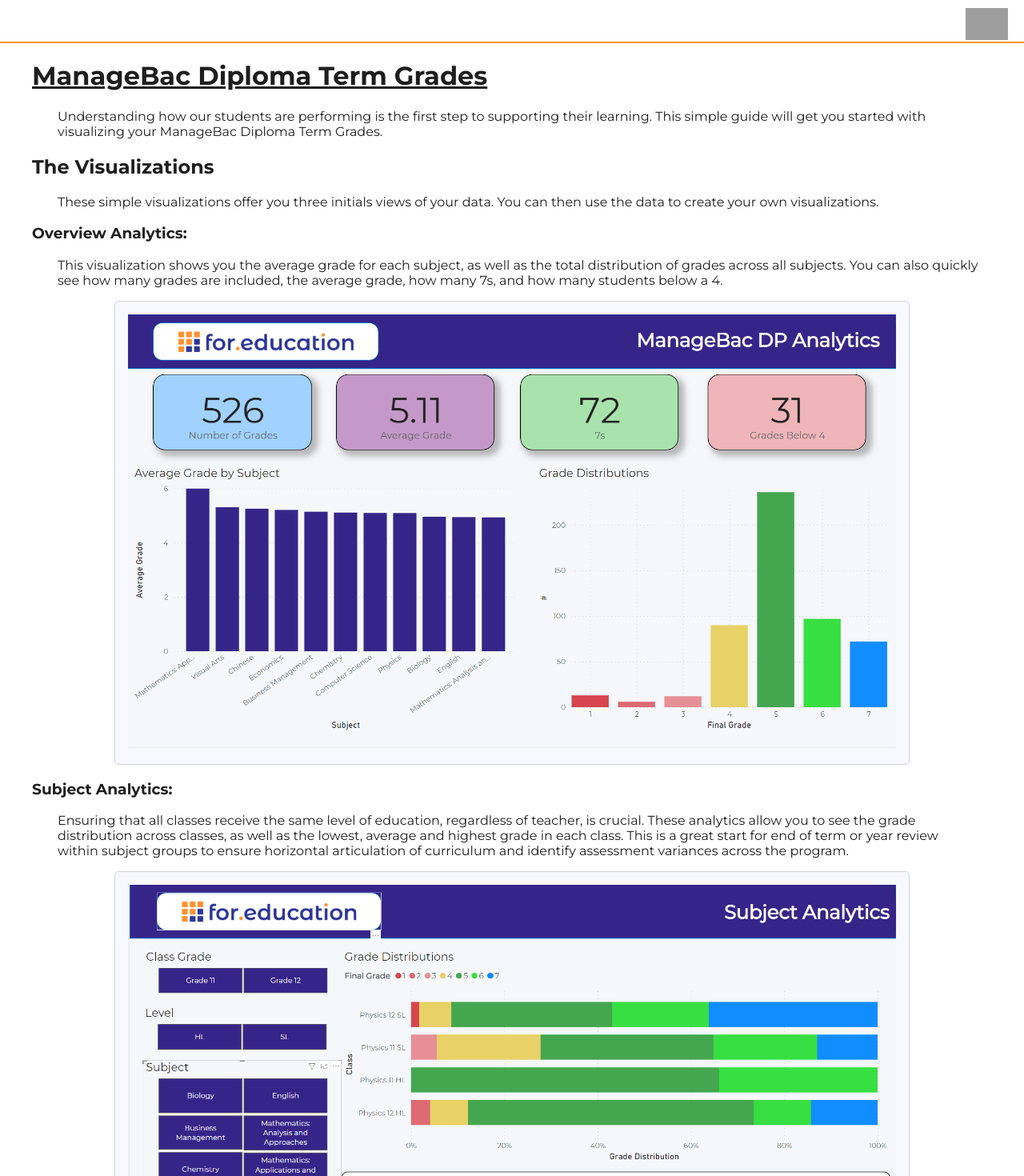
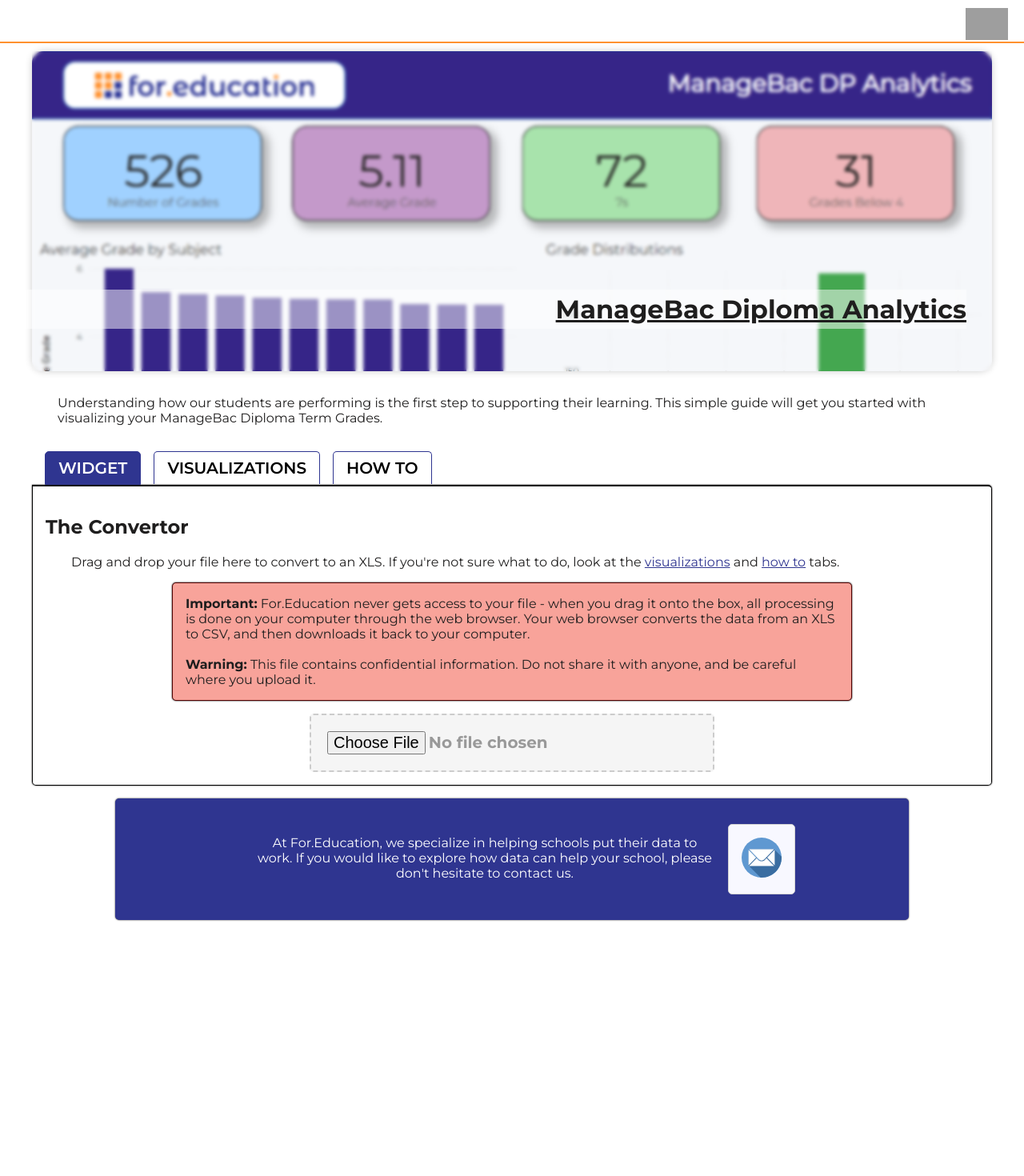
Before and after one commit to ryandt33/for.education.diploma.term.grades.mb, a React (Create React App) app: page / in a window 1280 px wide. Shown: the top 1470 px of the page at 80% size. After the commit the page ends 1214 px from the top, so only its background shows below. Built offline with nearby package versions, Linux system fonts and the light colour scheme; grey boxes are pictures that could not be loaded.

Commit message:
Added comments

```diff
--- a/src/components/container/Container.jsx
+++ b/src/components/container/Container.jsx
@@ -8,62 +8,77 @@
 import pbi_datasource from "../../images/screenshots/pbi-datasource.png";
 import ls_copy from "../../images/screenshots/ls-copy.png";
 import ls_source from "../../images/screenshots/ls-source.png";
+import ls_csv from "../../images/screenshots/ls-csv.png";
 import visualization_subject from "../../images/screenshots/visualization-subject.png";
 import visualization_overview from "../../images/screenshots/visualization-overview.png";
 import visualization_student from "../../images/screenshots/visualization-student.png";
 import email from "../../images/email.svg";
+import Jumbotron from "../jumbotron/Jumbotron";
 
 const Container = () => {
   const [file, setFile] = useState(null);
   const [csv, setCsv] = useState(null);
-
-  useEffect(() => {
-    console.log(file);
-  }, [file]);
-
-  useEffect(() => {
-    // if csv has a value, then mount the file for download
-    if (csv) {
-      const element = document.createElement("a");
-      const file = new Blob([csv], { type: "text/plain" });
-      element.href = URL.createObjectURL(file);
-      element.download = "diploma_term_grades.csv";
-      document.body.appendChild(element); // Required for this to work in FireFox
-      element.click();
-      console.log("mounted");
-    }
-  }, [csv]);
-
-  const convert_file = async () => {
-    if (!file) return null;
-
-    const csv_file = await xls_to_csv(file);
-
-    setCsv(csv_file);
-    console.log(csv_file);
-  };
-
-  return (
-    <div className="container">
-      <h1>
-        <u>ManageBac Diploma Term Grades</u>
-      </h1>
+  const content = {
+    widget: (
+      <div>
+        {" "}
+        <h2>The Convertor</h2>
         <p className="container__text">
-        Understanding how our students are performing is the first step to
-        supporting their learning. This simple guide will get you started with
-        visualizing your ManageBac Diploma Term Grades.
+          Drag and drop your file here to convert to an XLS. If you're not sure
+          what to do, look at the{" "}
+          <span
+            className="container__span_nav"
+            onClick={() => setNavigator("visualizations")}
+          >
+            visualizations
+          </span>{" "}
+          and{" "}
+          <span
+            className="container__span_nav"
+            onClick={() => setNavigator("how_to")}
+          >
+            how to
+          </span>{" "}
+          tabs.
+        </p>{" "}
+        <p className="container__text container__text__warning">
+          <b>Important:</b> For.Education never gets access to your file - when
+          you drag it onto the box, all processing is done on your computer
+          through the web browser. Your web browser converts the data from an
+          XLS to CSV, and then downloads it back to your computer.
+          <br />
+          <br />
+          <b>Warning:</b> This file contains confidential information. Do not
+          share it with anyone, and be careful where you upload it.
         </p>
+        <FileUpload setFile={setFile} />
+        {file ? (
+          <div
+            className="container__file-convert"
+            onClick={() => {
+              convert_file();
+            }}
+          >
+            Convert
+          </div>
+        ) : (
+          ""
+        )}
+      </div>
+    ),
+    visualizations: (
+      <div>
         <h2>The Visualizations</h2>
         <p className="container__text">
-        These simple visualizations offer you three initials views of your data.
-        You can then use the data to create your own visualizations.
+          These simple visualizations offer you three initials views of your
+          data. You can then use the data to create your own visualizations.
         </p>
         <h3>Overview Analytics:</h3>
         <p className="container__text">
-        This visualization shows you the average grade for each subject, as well
-        as the total distribution of grades across all subjects. You can also
-        quickly see how many grades are included, the average grade, how many
-        7s, and how many students below a 4.
+          This visualization shows you the average grade for each subject, as
+          well as the total distribution of grades across all subjects. You can
+          also quickly see how many grades are included, the average grade, how
+          many 7s, and how many students below a 4.
         </p>
         <div className="container__image_box container__image_box__large">
           <img
@@ -75,11 +90,11 @@
         <h3>Subject Analytics:</h3>
         <p className="container__text">
           Ensuring that all classes receive the same level of education,
-        regardless of teacher, is crucial. These analytics allow you to see the
-        grade distribution across classes, as well as the lowest, average and
-        highest grade in each class. This is a great start for end of term or
-        year review within subject groups to ensure horizontal articulation of
-        curriculum and identify assessment variances across the program.
+          regardless of teacher, is crucial. These analytics allow you to see
+          the grade distribution across classes, as well as the lowest, average
+          and highest grade in each class. This is a great start for end of term
+          or year review within subject groups to ensure horizontal articulation
+          of curriculum and identify assessment variances across the program.
         </p>{" "}
         <div className="container__image_box container__image_box__large">
           <img
@@ -92,8 +107,8 @@
         <p className="container__text">
           This page allows you to see the total scores that students have across
           the DP program. You can filter for certain grades (to see all students
-        who are excelling or struggling), as well as seeing each students HL, SL
-        and overall grades.
+          who are excelling or struggling), as well as seeing each students HL,
+          SL and overall grades.
         </p>{" "}
         <div className="container__image_box container__image_box__large">
           <img
@@ -102,6 +117,10 @@
             className="container__image_box__image"
           />
         </div>{" "}
+      </div>
+    ),
+    how_to: (
+      <div>
         <h2>Table of Contents</h2>
         <div className="nav_pane">
           <ul className="nav_pane__list">
@@ -129,9 +148,9 @@
           Export Term Grades from ManageBac
         </h2>
         <p className="container__text">
-        To export the term grades from ManageBac, go to the reporting tab on the
-        left side of the screen (if your navigation menue is collapsed, it will
-        be under Insights &gt; Reporting).
+          To export the term grades from ManageBac, go to the reporting tab on
+          the left side of the screen (if your navigation menue is collapsed, it
+          will be under Insights &gt; Reporting).
         </p>
         <div className="container__image_box">
           <img
@@ -141,10 +160,10 @@
           />
         </div>
         <p className="container__text">
-        Then, click on the Reports History button at the top of the screen. You
-        should default to IB Diploma - if not, make sure to select this program
-        (this only works for Diploma courses with final grades, unfortunately
-        custom rubrics are not support for these exports).
+          Then, click on the Reports History button at the top of the screen.
+          You should default to IB Diploma - if not, make sure to select this
+          program (this only works for Diploma courses with final grades,
+          unfortunately custom rubrics are not support for these exports).
         </p>
         <div className="container__image_box">
           <img
@@ -155,8 +174,8 @@
         </div>
         <p className="container__text">
           Find the reports that you would like to export, and click on the three
-        dots on the right side of the screen. Then click, "Download Term Grades
-        ZIP".
+          dots on the right side of the screen. Then click, "Download Term
+          Grades ZIP".
         </p>
         <div className="container__image_box">
           <img
@@ -171,9 +190,9 @@
           Convert the file to CSV
         </h2>
         <p className="container__text">
-        In order to use the file with a visualization platform, you will need to
-        convert it to CSV format. To do this, upload the file below (either drag
-        and drop or select the file).
+          In order to use the file with a visualization platform, you will need
+          to convert it to CSV format. To do this, upload the file below (either
+          drag and drop or select the file).
         </p>
         <p className="container__text">
           <b>Remember:</b> You need to upload the diploma_term_grades.xls file,
@@ -182,8 +201,8 @@
         <p className="container__text container__text__warning">
           <b>Important:</b> For.Education never gets access to your file - when
           you drag it onto the box, all processing is done on your computer
-        through the web browser. Your web browser converts the data from an XLS
-        to CSV, and then downloads it back to your computer.
+          through the web browser. Your web browser converts the data from an
+          XLS to CSV, and then downloads it back to your computer.
           <br />
           <br />
           <b>Warning:</b> This file contains confidential information. Do not
@@ -215,7 +234,9 @@
         </h3>
         <p className="container__text">
           To visualize the file in PowerBI,{" "}
-        <a href="/MB_DP_Analytics.pbix">you will need to download this file.</a>
+          <a href="/MB_DP_Analytics.pbix">
+            you will need to download this file.
+          </a>
           This file already has dashboards setup with dummy data.
         </p>
         <p className="container__text">
@@ -259,8 +280,8 @@
           </a>
         </p>
         <p className="container__text">
-        In the top right corner, click on the three dots and then click "Make a
-        copy"
+          In the top right corner, click on the three dots and then click "Make
+          a copy"
         </p>{" "}
         <div className="container__image_box">
           <img
@@ -270,8 +291,8 @@
           />
         </div>
         <p className="container__text">
-        In the popup, select your csv as the data source (you will need to
-        upload it to Google Drive first)
+          In the popup, click on the New Data Source and select "Create data
+          source".
         </p>{" "}
         <div className="container__image_box">
           <img
@@ -281,17 +302,81 @@
           />
         </div>
         <p className="container__text">
+          Type in CSV, and upload your new CSV file.
+        </p>{" "}
+        <div className="container__image_box">
+          <img
+            src={ls_csv}
+            alt="Looker Studio CSV Upload"
+            className="container__image_box__image"
+          />
+        </div>
+        <p className="container__text">
+          Wait until the file has uploaded, and then click the CONNECT button in
+          the top right corner. On the next screen, click "Add To Report" in the
+          same location. Finall, click "Copy Report" in the popup.
+        </p>{" "}
+        <p className="container__text">
           You can now view the dashboards, and edit them to your liking.
         </p>
         <h2>Going Further:</h2>
         <p className="container__text">
-        We hope that these dashboards are useful to you. Feel free to share this
-        page and edit the dashboards to best suit your needs.
+          We hope that these dashboards are useful to you. Feel free to share
+          this page and edit the dashboards to best suit your needs.
         </p>
+      </div>
+    ),
+  };
+  const [navigator, setNavigator] = useState(Object.keys(content)[0]);
+
+  useEffect(() => {
+    // if csv has a value, then mount the file for download
+    if (csv) {
+      const element = document.createElement("a");
+      const file = new Blob([csv], { type: "text/plain" });
+      element.href = URL.createObjectURL(file);
+      element.download = "diploma_term_grades.csv";
+      document.body.appendChild(element); // Required for this to work in FireFox
+      element.click();
+    }
+  }, [csv]);
+
+  const convert_file = async () => {
+    if (!file) return null;
+
+    const csv_file = await xls_to_csv(file);
+
+    setCsv(csv_file);
+  };
+
+  return (
+    <div className="container">
+      <Jumbotron />
       <p className="container__text">
-        At For.Education, we specialize is helping schools organize their data
-        and put it to use. If you would like to start a conversation and see how
-        For.Education can help your school, please don't hesitate to contact us.
+        Understanding how our students are performing is the first step to
+        supporting their learning. This simple guide will get you started with
+        visualizing your ManageBac Diploma Term Grades.
+      </p>
+      <nav className="container__nav">
+        {Object.keys(content).map((key) => (
+          <div
+            className={`container__nav__item ${
+              navigator === key ? "container__nav__item__active" : ""
+            }`}
+            onClick={() => {
+              setNavigator(key);
+            }}
+          >
+            {key.toUpperCase().replaceAll("_", " ")}
+          </div>
+        ))}
+      </nav>
+      <div className="container__main">{content[navigator]}</div>
+      <div className="container__cta">
+        <p className="container__text">
+          At For.Education, we specialize in helping schools put their data to
+          work. If you would like to explore how data can help your school,
+          please don't hesitate to contact us.
         </p>
         <div className="container__image_box container__image_box__small">
           <a href="mailto:ryan@for.education">
@@ -303,6 +388,7 @@
           </a>
         </div>
       </div>
+    </div>
   );
 };
 
--- /dev/null
+++ b/src/components/jumbotron/Jumbotron.jsx
@@ -0,0 +1,11 @@
+const Jumbotron = () => {
+  return (
+    <div className="jumbotron">
+      <div className="jumbotron__holder">
+        <h1 className="jumbotron__title">ManageBac Diploma Analytics</h1>
+      </div>
+    </div>
+  );
+};
+
+export default Jumbotron;
--- a/src/styles/components/_container.scss
+++ b/src/styles/components/_container.scss
@@ -82,4 +82,80 @@
       object-fit: cover;
     }
   }
+
+  &__nav {
+    margin-top: 1rem;
+    padding-left: 1rem;
+    &__item {
+      text-decoration: none;
+      display: inline-block;
+      color: black;
+      font-size: 1.25rem;
+      font-weight: 600;
+      padding: 0.5rem 1rem;
+      border-radius: 5px;
+      border: 1px solid #2f3590;
+      border-bottom: 0px solid transparent;
+      border-bottom-left-radius: 0;
+      border-bottom-right-radius: 0;
+      transition: cubic-bezier(1, 0, 0, 1) 0.2s;
+      text-align: center;
+      margin-top: 1rem;
+      margin-right: 1rem;
+
+      &:hover {
+        box-shadow: 0 0 0 1px black;
+        transform: scale(1.03);
+      }
+
+      &__active {
+        background-color: #2f3590;
+        color: #fff;
+        border-bottom: 1px solid #2f3590;
+        &:hover {
+          box-shadow: 0 0 0 1px black;
+          transform: scale(1);
+        }
+      }
+    }
+  }
+
+  &__main {
+    border: 1px solid black;
+    border-top: 2px solid black;
+    padding: 1rem;
+    border-radius: 5px;
+    border-top-left-radius: 0;
+    box-shadow: 0 0 2px rgb(31, 30, 30);
+  }
+
+  &__span_nav {
+    cursor: pointer;
+    text-decoration: underline;
+    color: #2f3590;
+  }
+
+  &__cta {
+    text-align: center;
+    background-color: #2f3590;
+    color: white;
+    padding: 1rem;
+    padding-bottom: 2rem;
+    width: 80%;
+    margin: auto;
+    border-radius: 5px;
+    box-shadow: 0 0 2px rgb(31, 30, 30);
+    margin-top: 1rem;
+    margin-bottom: 1rem;
+
+    & .container__text {
+      display: inline-block;
+      width: 60%;
+    }
+
+    & .container__image_box {
+      display: inline-block;
+      max-width: 50px;
+    }
+  }
 }
--- /dev/null
+++ b/src/styles/components/_jumbotron.scss
@@ -0,0 +1,30 @@
+.jumbotron {
+  height: 25rem;
+  background-image: url("../../images//screenshots/visualization-overview.png");
+  background-size: cover;
+  background-position: top;
+  position: relative;
+  border-radius: 15px;
+  margin-top: 10px;
+  margin-bottom: 30px;
+  box-shadow: 0 0 10px 0 rgba(0, 0, 0, 0.2);
+
+  &__holder {
+    position: absolute;
+    top: 0;
+    left: 0;
+    width: 100%;
+    height: 100%;
+    backdrop-filter: blur(2px);
+  }
+  &__title {
+    position: absolute;
+    bottom: 2rem;
+    text-align: right;
+    right: 2rem;
+    width: 100%;
+    background-color: rgba(255, 255, 255, 0.5);
+    padding: 5px 0px;
+    text-decoration: underline;
+  }
+}
--- a/src/styles/main.scss
+++ b/src/styles/main.scss
@@ -1,3 +1,4 @@
 @import url("./components/_container.scss");
 @import url("./components/_header.scss");
 @import url("./components/_file_upload.scss");
+@import url("./components/_jumbotron.scss");
--- a/src/utils/xls_to_csv.js
+++ b/src/utils/xls_to_csv.js
@@ -1,16 +1,44 @@
 import * as XLSX from "xlsx/xlsx.mjs";
+
+// Array of letters from A to ZZ
+
+const get_comment_index = (teachers, header_row) => {
+  const letters = Array.from({ length: 26 }, (_, i) =>
+    String.fromCharCode(65 + i)
+  ).concat(
+    Array.from(
+      { length: 26 },
+      (_, i) => String.fromCharCode(65) + String.fromCharCode(65 + i)
+    )
+  );
+
+  for (let x = 0; x < letters.length; x++) {
+    if (teachers[`${letters[x]}${header_row}`].v === "Comments") {
+      return letters[x];
+    }
+  }
+
+  return null;
+};
 
 const parse_xls = async (file) => {
   const term_grades = XLSX.read(await file.arrayBuffer(), { type: "array" });
 
   const teachers = term_grades.Sheets["Diploma by Teacher"];
 
-  console.log(term_grades);
-
   const filter_teachers = (teachers) => {
     const keys = Object.keys(teachers);
 
     const a_column = keys.filter((key) => key.match(/A\d+/));
+
+    const adam_column = keys.find(
+      (key) =>
+        teachers[key].v &&
+        typeof teachers[key].v === "string" &&
+        teachers[key].v.includes("Adam Test Morris")
+    );
+
+    console.log(adam_column);
 
     const teachers_list = a_column.filter(
       (key) =>
@@ -24,8 +52,9 @@
   };
 
   const generate_csv = (teachers, teachers_list) => {
+    try {
       let csv =
-      "teacher,class_name,class_id,subject,level,grade,student_id,last_name,first_name,average,final_grade";
+        "teacher,class_name,class_id,subject,level,grade,student_id,last_name,first_name,full_name,average,final_grade,comments";
 
       for (let i = 0; i < teachers_list.length; i++) {
         const teacher = teachers[teachers_list[i]].v;
@@ -42,22 +71,34 @@
             );
         const current_teacher_row = parseInt(teachers_list[i].match(/\d+/)[0]);
 
-      console.log(teacher, current_teacher_row, next_teacher_row);
+        const header_row = current_teacher_row + 1;
 
-      for (let x = current_teacher_row + 1; x < next_teacher_row; x++) {
+        const comment_index = get_comment_index(teachers, header_row);
+        console.log(comment_index);
+
+        for (let x = current_teacher_row + 2; x < next_teacher_row; x++) {
           csv += `\n${teacher},${teachers[`A${x}`].v},${teachers[`B${x}`].v},${
             teachers[`C${x}`].v
           },${teachers[`D${x}`].v},${teachers[`E${x}`].v},${
             teachers[`F${x}`].v
           },${teachers[`G${x}`].v},${teachers[`H${x}`].v},${
-          teachers[`J${x}`].v
-        },${teachers[`K${x}`].v}`;
+            teachers[`H${x}`].v
+          } ${teachers[`G${x}`].v},${teachers[`J${x}`].v},${
+            isNaN(teachers[`K${x}`].v) ||
+            teachers[`K${x}`].v.toString().match(/[a-zA-Z]/)
+              ? ""
+              : teachers[`K${x}`].v
+          }, ${comment_index ? teachers[`${comment_index}${x}`].v : ""}`;
         }
       }
 
+      console.log("done");
+
       return csv;
+    } catch (error) {
+      console.error(error);
+    }
   };
-
   const csv = generate_csv(teachers, filter_teachers(teachers));
 
   return csv;
```
Also changed, not shown: src/images/screenshots/ls-csv.png (added), src/images/screenshots/ls-source.png. Lines whose indentation alone changed are shown as unchanged.
